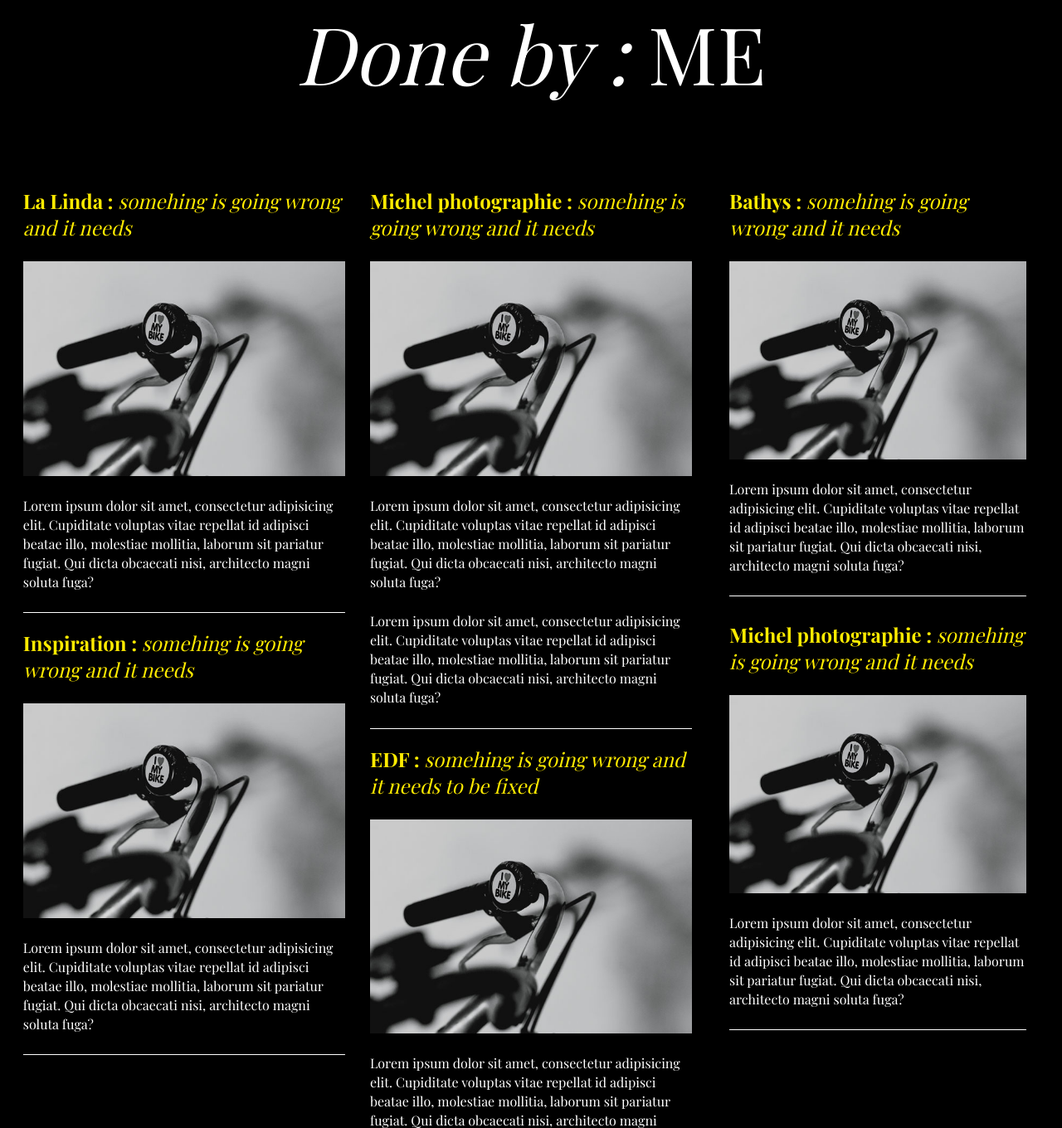
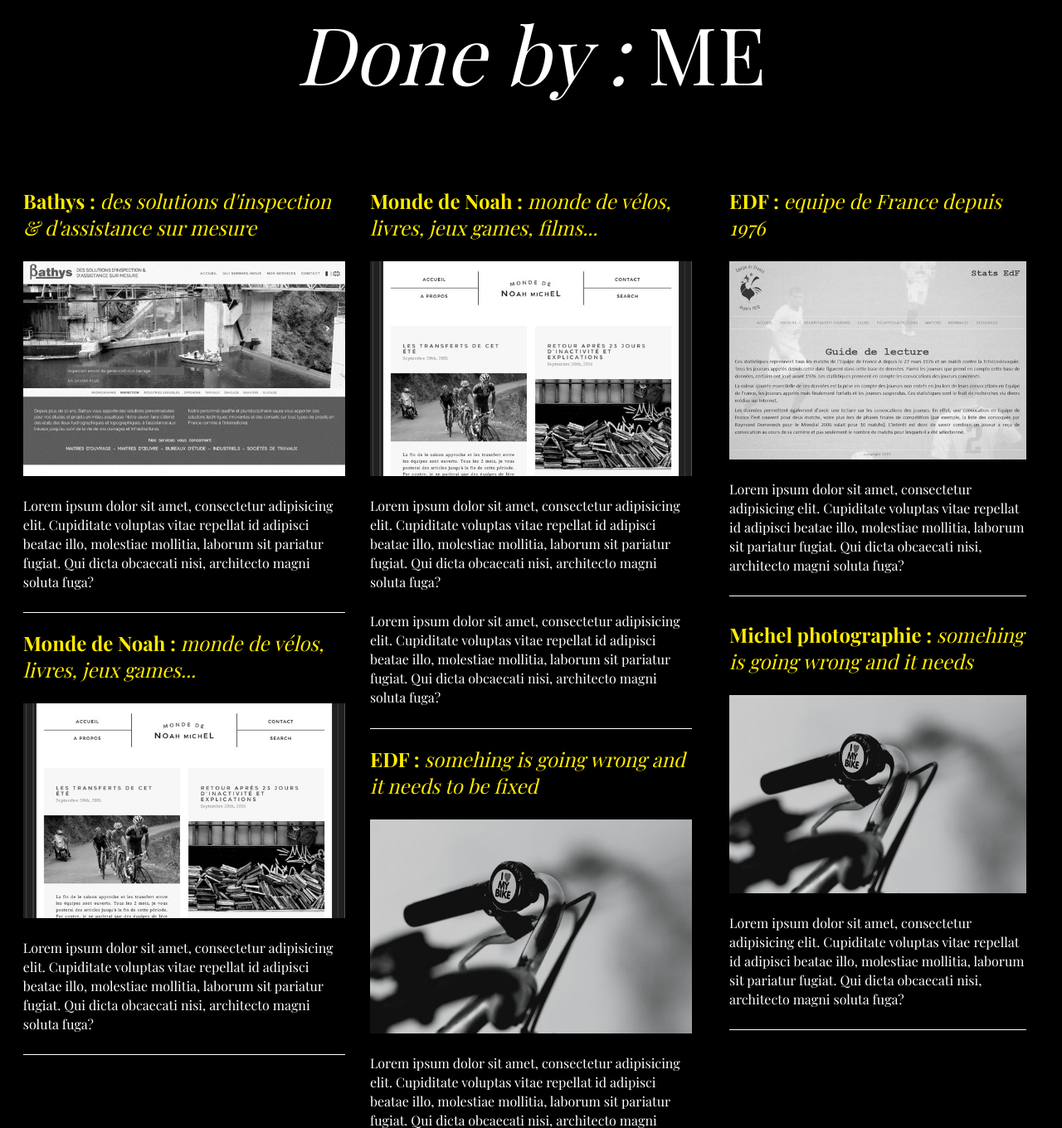
Before and after one commit to bibimichel/Michel, a PHP site: page /my-work.php in a window 1280 px wide. Shown: the part 192-1552 px from the top of the page at 83% size. Run offline with PHP 8.4, Linux system fonts and the light colour scheme; some libraries are stand-ins or nearby versions; some web fonts are replaced.

Commit message:
I added images and titles for the Bathys, Monde de Noah and EDF in the my working and modal page

```diff
--- a/modal.php
+++ b/modal.php
@@ -9,15 +9,15 @@
                 <section id="reference">
                     <div class="container">
                        <div class="row">
-                           <h2 class="col-lg-12 text-center italic"><span class="dash">-</span>Inspiration<span class="dash">-</span></h2>
+                           <h2 class="col-lg-12 text-center italic"><span class="dash">-</span>Bathys<span class="dash">-</span></h2>
                        </div>
                         <div class="row">
                             <div class="col-lg-4 col-md-12 col-sm-12">
-                                <img src="img/my-time-tb.jpg" alt="" class="img-left img-responsive col-lg-12 col-md-6 col-sm-6 col-xs-12">
-                                <img src="img/my-time-tb.jpg" alt="" class="img-left img-responsive col-lg-12 col-md-6 col-sm-6 col-xs-12">
+                                <img src="img/bathys/bathys-travaux.jpg" alt="" class="img-left img-responsive col-lg-12 col-md-6 col-sm-6 col-xs-12">
+                                <img src="img/bathys/bathys-equipe.jpg" alt="" class="img-left img-responsive col-lg-12 col-md-6 col-sm-6 col-xs-12">
                             </div>
                             <div class="col-lg-8">
-                                <img src="img/linda.jpg" alt="" class="img-right img-responsive col-lg-12 col-md-12 col-sm-12 col-xs-12">
+                                <img src="img/bathys/bathys-responsive.jpg" alt="" class="img-right img-responsive col-lg-12 col-md-12 col-sm-12 col-xs-12">
                             </div>
                         </div><!-- row-->
 
@@ -46,15 +46,15 @@
                 <section id="reference">
                     <div class="container">
                        <div class="row">
-                           <h2 class="col-lg-12 text-center italic"><span class="dash">-</span>Inspiration<span class="dash">-</span></h2>
+                           <h2 class="col-lg-12 text-center italic"><span class="dash">-</span>Monde de Noah<span class="dash">-</span></h2>
                        </div>
                         <div class="row">
                             <div class="col-lg-4 col-md-12 col-sm-12">
-                                <img src="img/my-time-tb.jpg" alt="" class="img-left img-responsive col-lg-12 col-md-6 col-sm-6 col-xs-12">
-                                <img src="img/my-time-tb.jpg" alt="" class="img-left img-responsive col-lg-12 col-md-6 col-sm-6 col-xs-12">
+                                <img src="img/mondedenoah/mondedenoah-log.png" alt="Monde de Noah logo" class="img-left img-responsive col-lg-12 col-md-6 col-sm-6 col-xs-12">
+                                <img src="img/mondedenoah/mondedenoah-velo.jpg" alt="Monde de Noah velo" class="img-left img-responsive col-lg-12 col-md-6 col-sm-6 col-xs-12">
                             </div>
                             <div class="col-lg-8">
-                                <img src="img/linda.jpg" alt="" class="img-right img-responsive col-lg-12 col-md-12 col-sm-12 col-xs-12">
+                                <img src="img/mondedenoah/mondedenoah-responsive.jpg" alt="Monde de Noah responsive" class="img-right img-responsive col-lg-12 col-md-12 col-sm-12 col-xs-12">
                             </div>
                         </div><!-- row-->
 
@@ -83,15 +83,15 @@
                 <section id="reference">
                     <div class="container">
                        <div class="row">
-                           <h2 class="col-lg-12 text-center italic"><span class="dash">-</span>Inspiration<span class="dash">-</span></h2>
+                           <h2 class="col-lg-12 text-center italic"><span class="dash">-</span>Monde de Noah<span class="dash">-</span></h2>
                        </div>
                         <div class="row">
                             <div class="col-lg-4 col-md-12 col-sm-12">
-                                <img src="img/my-time-tb.jpg" alt="" class="img-left img-responsive col-lg-12 col-md-6 col-sm-6 col-xs-12">
-                                <img src="img/my-time-tb.jpg" alt="" class="img-left img-responsive col-lg-12 col-md-6 col-sm-6 col-xs-12">
+                                <img src="img/mondedenoah/mondedenoah-log.png" alt="Monde de Noah logo" class="img-left img-responsive col-lg-12 col-md-6 col-sm-6 col-xs-12">
+                                <img src="img/mondedenoah/mondedenoah-velo.jpg" alt="Monde de Noah velo" class="img-left img-responsive col-lg-12 col-md-6 col-sm-6 col-xs-12">
                             </div>
                             <div class="col-lg-8">
-                                <img src="img/linda.jpg" alt="" class="img-right img-responsive col-lg-12 col-md-12 col-sm-12 col-xs-12">
+                                <img src="img/mondedenoah/mondedenoah-responsive.jpg" alt="Monde de Noah responsive" class="img-right img-responsive col-lg-12 col-md-12 col-sm-12 col-xs-12">
                             </div>
                         </div><!-- row-->
 
@@ -157,15 +157,15 @@
                 <section id="reference">
                     <div class="container">
                        <div class="row">
-                           <h2 class="col-lg-12 text-center italic"><span class="dash">-</span>Inspiration<span class="dash">-</span></h2>
+                           <h2 class="col-lg-12 text-center italic"><span class="dash">-</span>Equipe de France<span class="dash">-</span></h2>
                        </div>
                         <div class="row">
                             <div class="col-lg-4 col-md-12 col-sm-12">
-                                <img src="img/my-time-tb.jpg" alt="" class="img-left img-responsive col-lg-12 col-md-6 col-sm-6 col-xs-12">
-                                <img src="img/my-time-tb.jpg" alt="" class="img-left img-responsive col-lg-12 col-md-6 col-sm-6 col-xs-12">
+                                <img src="img/EDF/edf-logo.png" alt="Equipe de France logo" class="img-left img-responsive col-lg-12 col-md-6 col-sm-6 col-xs-12">
+                                <img src="img/EDF/edf-list.jpg" alt="Equipe de France site web" class="img-left img-responsive col-lg-12 col-md-6 col-sm-6 col-xs-12">
                             </div>
                             <div class="col-lg-8">
-                                <img src="img/linda.jpg" alt="" class="img-right img-responsive col-lg-12 col-md-12 col-sm-12 col-xs-12">
+                                <img src="img/EDF/edf-vintage-phoot.jpg" alt="Equipe de France" class="img-right img-responsive col-lg-12 col-md-12 col-sm-12 col-xs-12">
                             </div>
                         </div><!-- row-->
 
--- a/my-work.php
+++ b/my-work.php
@@ -13,16 +13,16 @@
             <div class="col-lg-4 col-md-6 col-sm-6">
                 <ul>
                     <li>
-                        <a id="modal01" href="#modal-01" class="portfolio-link"><h3><span class="bold">La Linda : </span><span class="italic">somehing is going wrong and it needs</span></h3></a>
+                        <a id="modal01" href="#modal-01" class="portfolio-link"><h3><span class="bold">Bathys : </span><span class="italic">des solutions d'inspection & d'assistance sur mesure</span></h3></a>
 
-                        <img src="img/my-time-bg.jpg" alt="" class="img-responsive">
+                        <img src="img/bathys/bathys-intro.jpg" alt="Bathys" class="img-responsive">
 
                         <p>Lorem ipsum dolor sit amet, consectetur adipisicing elit. Cupiditate voluptas vitae repellat id adipisci beatae illo, molestiae mollitia, laborum sit pariatur fugiat. Qui dicta obcaecati nisi, architecto magni soluta fuga?</p>
                     </li>
                     <li>
-                        <a id="modal02" href="#modal-02" class="portfolio-link"><h3><span class="bold">Inspiration : </span><span class="italic">somehing is going wrong and it needs</span></h3></a>
+                        <a id="modal02" href="#modal-02" class="portfolio-link"><h3><span class="bold">Monde de Noah : </span><span class="italic">monde de vélos, livres, jeux games... </span></h3></a>
 
-                        <img src="img/my-time-bg.jpg" alt="" class="img-responsive">
+                        <img src="img/mondedenoah/mondedenoah-intro.jpg" alt="Blog Monde de Noah" class="img-responsive">
 
                         <p>Lorem ipsum dolor sit amet, consectetur adipisicing elit. Cupiditate voluptas vitae repellat id adipisci beatae illo, molestiae mollitia, laborum sit pariatur fugiat. Qui dicta obcaecati nisi, architecto magni soluta fuga?</p>
                     </li>
@@ -32,9 +32,9 @@
             <div class="col-lg-4 col-md-6 col-sm-6">
                 <ul>
                     <li>
-                        <a id="modal03" href="#modal-03" class="portfolio-link"><h3><span class="bold">Michel photographie : </span><span class="italic">somehing is going wrong and it needs</span></h3></a>
+                        <a id="modal03" href="#modal-03" class="portfolio-link"><h3><span class="bold">Monde de Noah : </span><span class="italic">monde de vélos, livres, jeux games, films... </span></h3></a>
 
-                        <img src="img/my-time-bg.jpg" alt="" class="img-responsive">
+                        <img src="img/mondedenoah/mondedenoah-intro.jpg" alt="" class="img-responsive">
 
                         <p>Lorem ipsum dolor sit amet, consectetur adipisicing elit. Cupiditate voluptas vitae repellat id adipisci beatae illo, molestiae mollitia, laborum sit pariatur fugiat. Qui dicta obcaecati nisi, architecto magni soluta fuga?</p>
                         <p>Lorem ipsum dolor sit amet, consectetur adipisicing elit. Cupiditate voluptas vitae repellat id adipisci beatae illo, molestiae mollitia, laborum sit pariatur fugiat. Qui dicta obcaecati nisi, architecto magni soluta fuga?</p>
@@ -52,9 +52,9 @@
             <div class="col-lg-4 col-md-12 col-sm-12">
                 <ul>
                     <li class="col-lg-12 col-md-6 col-sm-6">
-                        <a id="modal05" href="#modal-05" class="portfolio-link"><h3><span class="bold">Bathys : </span><span class="italic">somehing is going wrong and it needs</span></h3></a>
+                        <a id="modal05" href="#modal-05" class="portfolio-link"><h3><span class="bold">EDF : </span><span class="italic">equipe de France depuis 1976</span></h3></a>
 
-                        <img src="img/my-time-bg.jpg" alt="" class="img-responsive">
+                        <img src="img/EDF/edf-intro.jpg" alt="Equipe de France" class="img-responsive">
 
                         <p>Lorem ipsum dolor sit amet, consectetur adipisicing elit. Cupiditate voluptas vitae repellat id adipisci beatae illo, molestiae mollitia, laborum sit pariatur fugiat. Qui dicta obcaecati nisi, architecto magni soluta fuga?</p>
                     </li>
```
Also changed, not shown: img/EDF/edf-intro.jpg (added), img/EDF/edf-list.jpg (added), img/EDF/edf-logo.png (added), img/EDF/edf-marko-jaksic.jpg (added), img/EDF/edf-vintage-phoot.jpg (added), img/bathys/bathys-equipe.jpg (added), img/bathys/bathys-intro.jpg (added), img/bathys/bathys-responsive.jpg (added), img/bathys/bathys-travaux.jpg (added), img/inspiration/inspiration-responsive.jpg (added), img/mondedenoah/mondedenoah-intro.jpg (added), img/mondedenoah/mondedenoah-log.png (added), img/mondedenoah/mondedenoah-responsive.jpg (added), img/mondedenoah/mondedenoah-velo.jpg (added), 1 other file.
